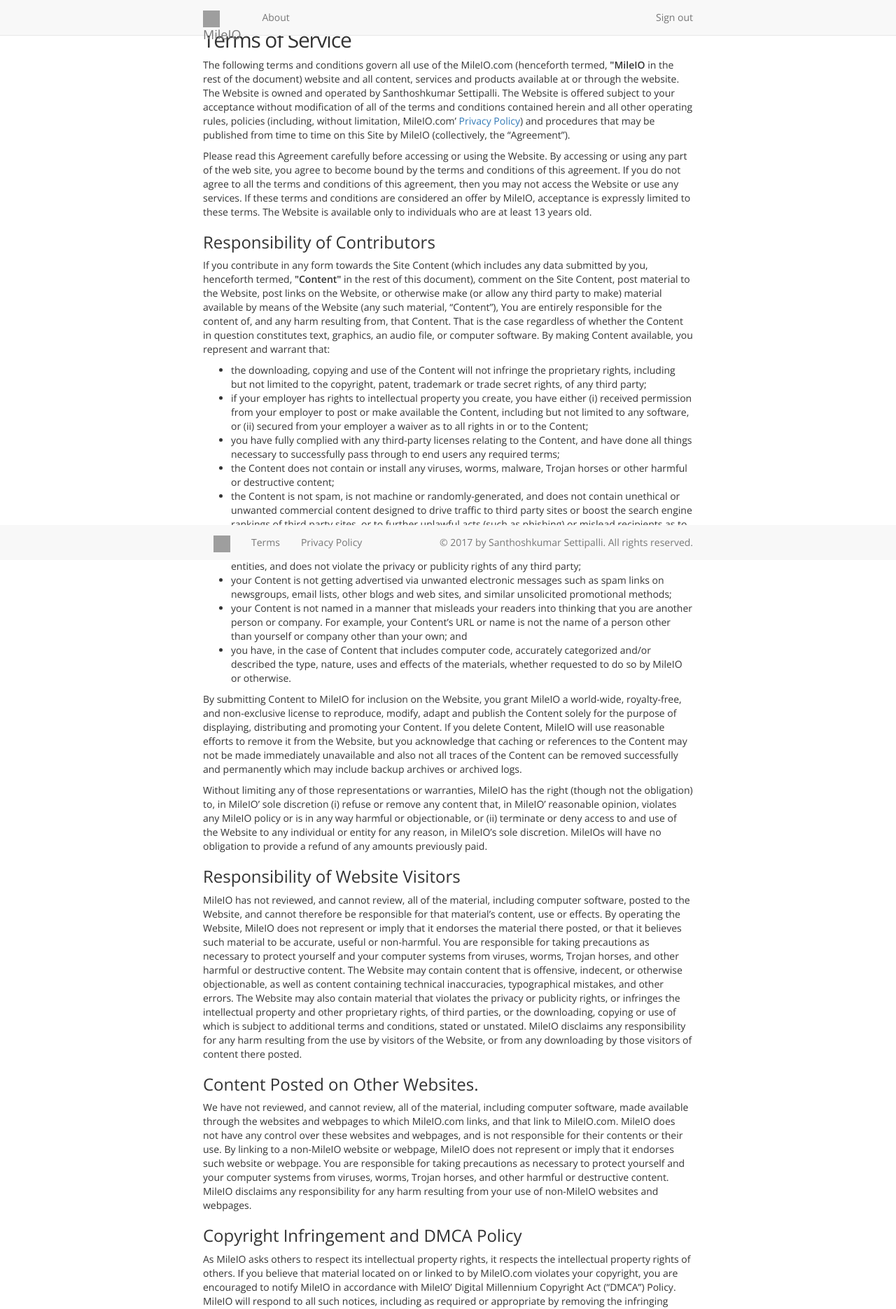
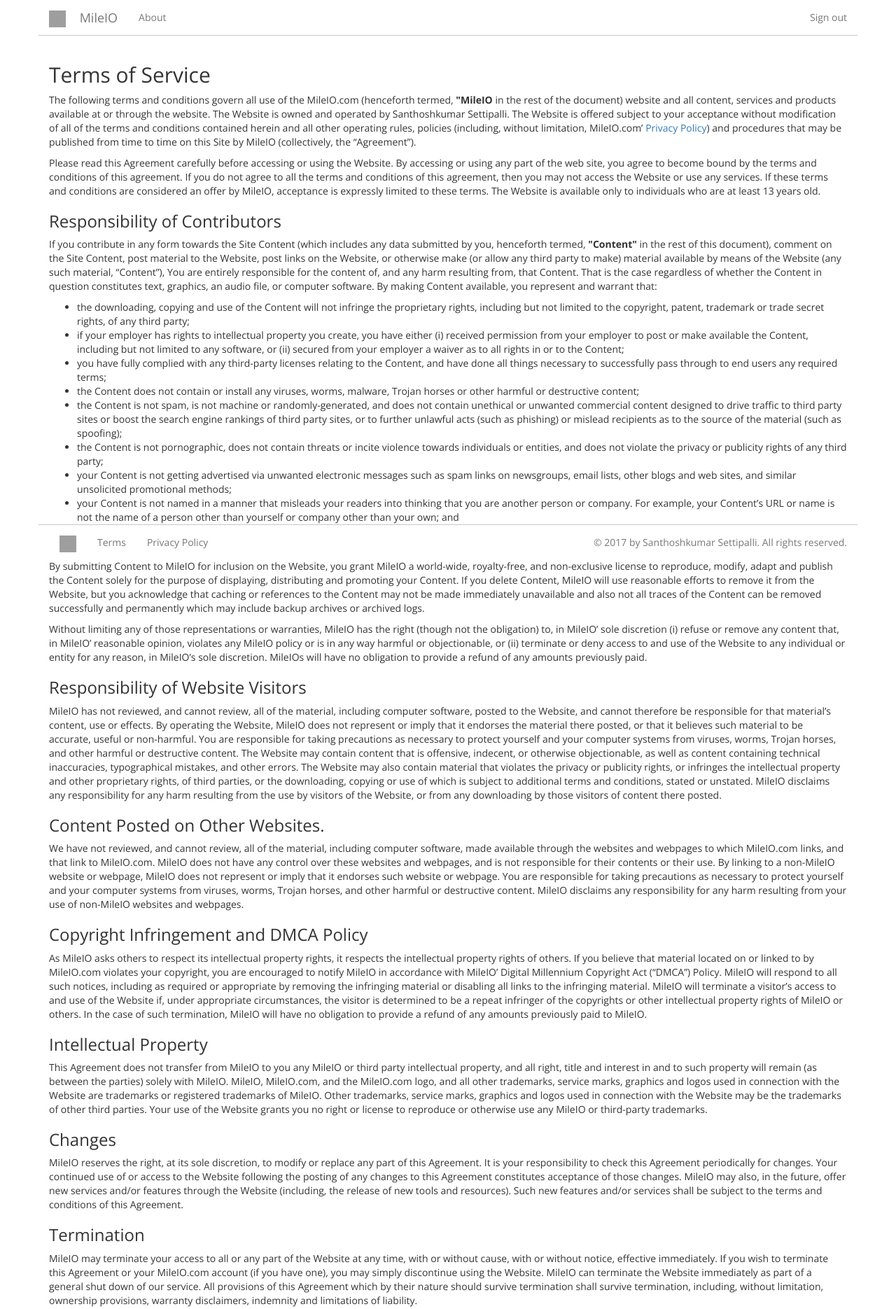
Before and after one commit to settipalli/MileIO, a Flask app: page /terms in a window 1280 px wide. Shown: the top 1870 px of the page at 70% size. Run offline with Flask 2, Linux system fonts and the light colour scheme; some libraries are stand-ins or nearby versions; grey boxes are pictures that could not be loaded.

Commit message:
Refactored main.css to adopt the new layout scheme with navbars.

```diff
--- a/static/css/main.css
+++ b/static/css/main.css
@@ -1,114 +1,45 @@
-@import url('https://fonts.googleapis.com/css?family=Open+Sans:300,400,600');
+@import url('https://fonts.googleapis.com/css?family=Open+Sans:300,400,600,700');
 
-html, body, h1 {
-  min-height: 100%;
-  margin: 0;
-  padding: 0;
+body {
+  padding-top: 70px; /* to accomodate top-fixed-navbar */
+  padding-bottom: 20px;
+  font-family: 'Open Sans', 'Helvetica Neue', Helvetica, Arial, sans-serif;
 }
 
-/* Space out content a bit */
-body {
-  padding-top: 20px;
-  padding-bottom: 20px;
-  font-family: 'Open Sans', 'Helvetica Neue', Helvetica, Arial, sans-serif;
-  /* Margin bottom by footer height */
-  margin-bottom: 60px;
+.navbar {
+  margin-bottom: 20px;
+  background-color: #fff;
+  border-radius: 0px;
+  border: none; /* reset the border set by bootstrap .navbar */
 }
 
-/* Everything but the jumbotron gets side spacing for mobile first views */
-.header,
-.marketing,
-.footer {
-  padding-right: 15px;
-  padding-left: 15px;
+.navbar-top-border {
+  border-bottom: 1px solid transparent;
+  border-color: #c8c8c8;
 }
 
-/* Custom page header */
-.header {
-  padding-bottom: 20px;
-  border-bottom: 1px solid #e5e5e5;
+#navbar-header-brand-img {
+  display: inline-block;
+  margin-right: 15px;
 }
 
-/* Make the masthead heading the same height as the navigation */
-.header h3 {
-  margin-top: 0;
-  margin-bottom: 0;
-  line-height: 40px;
+.content {
+  padding-bottom: 70px; /* to accomodate bottom-fixed-navbar */
 }
 
-/* Customize container */
-@media (min-width: 768px) {
-  .container {
-    max-width: 730px;
-  }
-}
-.container-narrow > hr {
-  margin: 30px 0;
+.navbar-bottom {
+  margin-top: 20px;
+  background-color: #fff;
+  border-radius: 0px;
+  border: none; /* reset the border */
 }
 
-/* Main marketing message and sign up button */
-.jumbotron {
-  text-align: center;
-  border-bottom: 1px solid #e5e5e5;
-}
-.jumbotron .btn {
-  padding: 14px 24px;
-  font-size: 21px;
+.navbar-bottom-border {
+  border-top: 1px solid transparent;
+  border-color: #c8c8c8;
 }
 
-/* Supporting marketing content */
-.marketing {
-  margin: 40px 0;
+/* Index Page */
+#index-logo {
+  margin: 0px auto;
 }
-.marketing p + h4 {
-  margin-top: 28px;
-}
-
-/* Responsive: Portrait tablets and up */
-@media screen and (min-width: 768px) {
-  /* Remove the padding we set earlier */
-  .header,
-  .marketing,
-  .footer {
-    padding-right: 0;
-    padding-left: 0;
-  }
-  /* Space out the masthead */
-  .header {
-    margin-bottom: 30px;
-  }
-  /* Remove the bottom border on the jumbotron for visual effect */
-  .jumbotron {
-    border-bottom: 0;
-  }
-}
-
-/* Sticky footer styles
--------------------------------------------------- */
-
-.footer {
-  position: absolute;
-  bottom: 0;
-  width: 100%;
-  /* Set the fixed height of the footer here */
-  height: 60px;
-  padding-top: 19px;
-  color: #777;
-  border-top: 1px solid #e5e5e5;
-}
-
-h2 {
-  font-weight: 300;
-  letter-spacing: -1.2px;
-}
-
-.title {
-  float: left;
-  font-family: 'Open Sans', 'Helvetica Neue', Helvetica, Arial, sans-serif;
-  font-size: 18px;
-  letter-spacing: 1.2px;
-  text-transform: uppercase;
-  font-weight: 600;
-  margin: 0;
-  padding: 0;
-}
```
